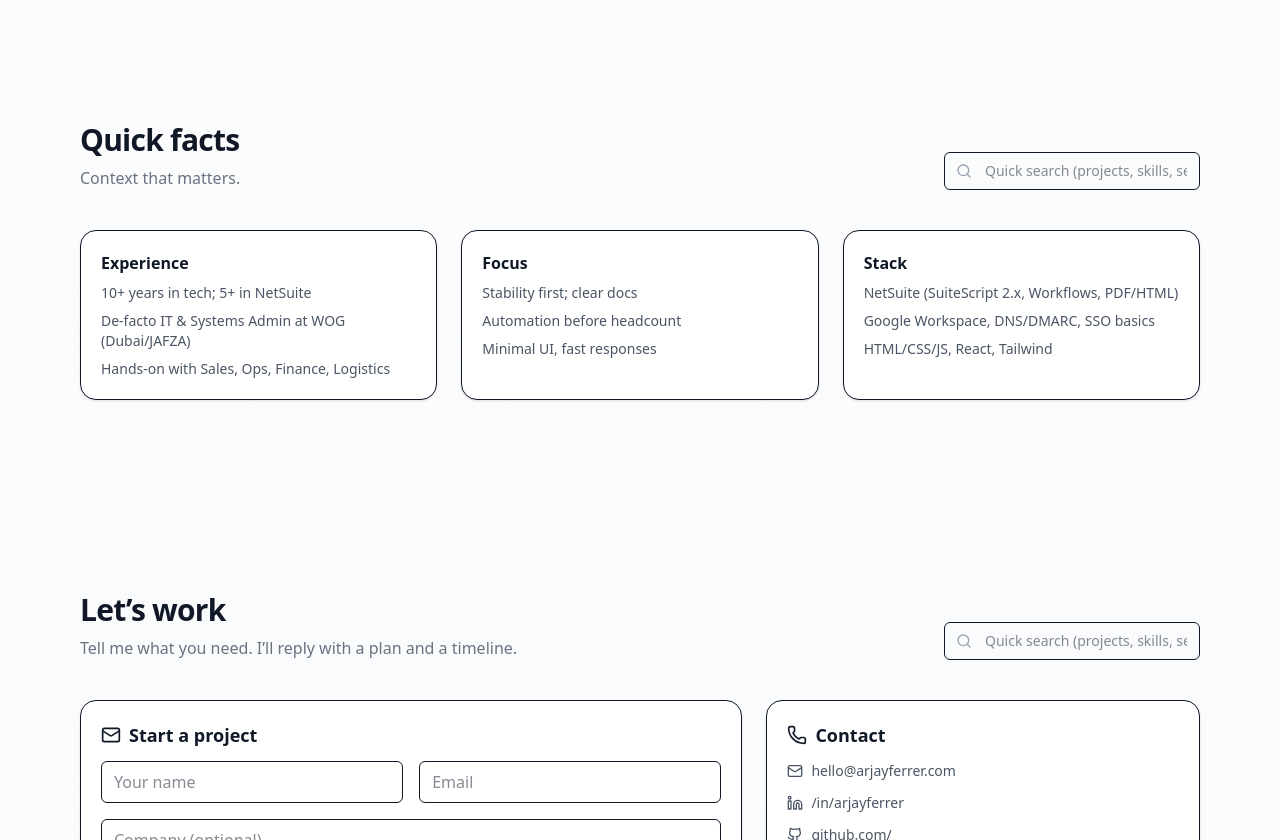
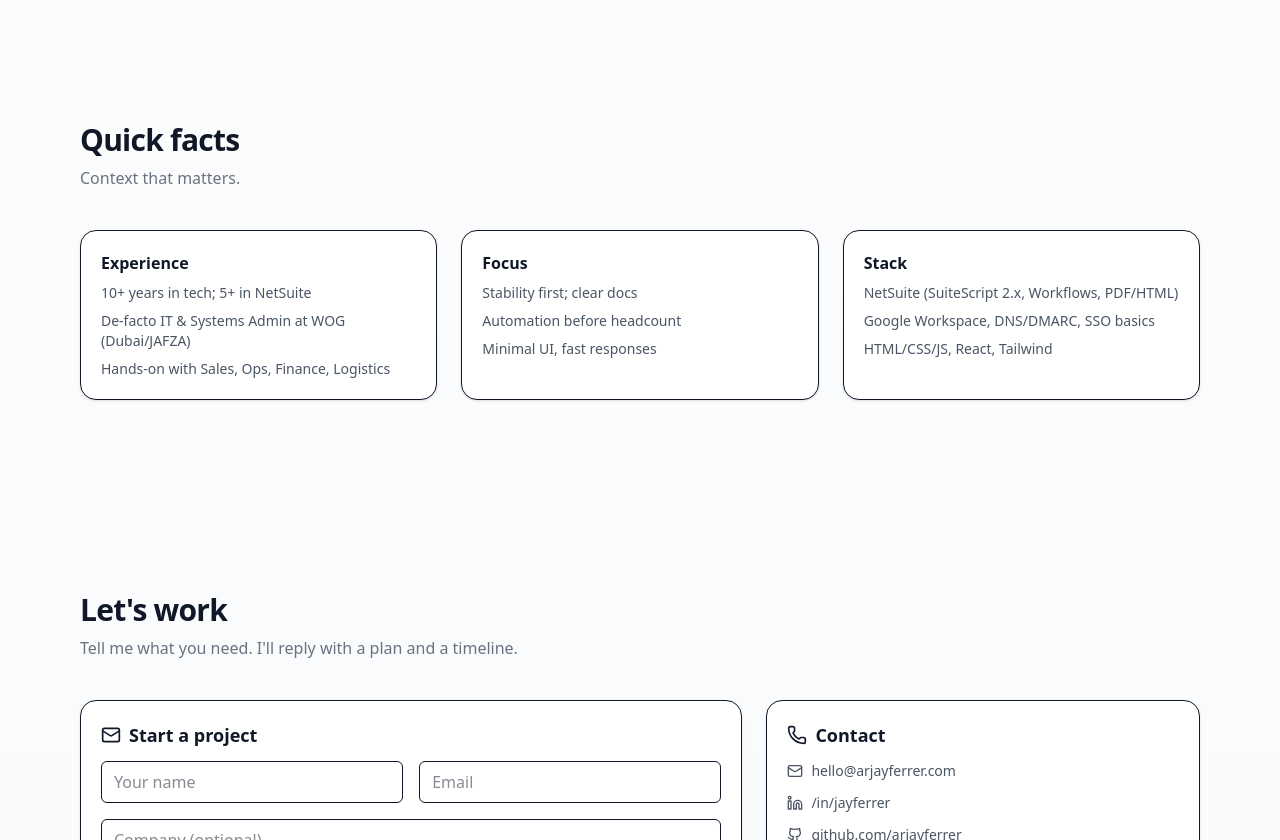
Before and after one commit to arjayferrer/arjayferrer, a React (Vite) app in the folder app/: page / in a window 1280 px wide. Shown: the part 1960-2800 px from the top of the page. Built offline with nearby package versions, Linux system fonts and the light colour scheme.

Commit message:
fix: remove non-functional search, fix URLs, stable keys, drop framer-motion import, named React imports

```diff
--- a/app/src/App.tsx
+++ b/app/src/App.tsx
@@ -1,37 +1,25 @@
-import React from "react"
-import { motion } from "framer-motion"
+import { useState, FormEvent, type ReactNode } from "react"
 import {
   Mail, Wrench, ServerCog, Globe, ShieldCheck, Workflow,
   FileText, Blocks, Database, Rocket, Linkedin, Github, Phone,
-  MapPin, CalendarDays, Search
+  MapPin, CalendarDays
 } from "lucide-react"
 
 
 const ACCENT = "#03feff"
 
-const Container = ({ children }: { children: React.ReactNode }) => (
+const Container = ({ children }: { children: ReactNode }) => (
   <div className="mx-auto w-full max-w-6xl px-4">{children}</div>
 )
 
 const Section = ({
   id, title, subtitle, children
-}: { id: string; title: string; subtitle?: string; children: React.ReactNode }) => (
+}: { id: string; title: string; subtitle?: string; children: ReactNode }) => (
   <section id={id} className="py-16 md:py-24">
     <Container>
-      <div className="mb-10 flex flex-wrap items-end justify-between gap-4">
-        <div>
+      <div className="mb-10">
         <h2 className="text-2xl md:text-3xl font-semibold tracking-tight">{title}</h2>
         {subtitle && <p className="mt-2 max-w-2xl text-gray-500">{subtitle}</p>}
-        </div>
-        <div className="w-full md:w-auto">
-          <div className="relative">
-            <input
-              className="w-full rounded-md border px-3 py-2 pl-10 text-sm"
-              placeholder="Quick search (projects, skills, services)"
-            />
-            <Search className="absolute left-3 top-1/2 h-4 w-4 -translate-y-1/2 text-gray-400" />
-          </div>
-        </div>
       </div>
       {children}
     </Container>
@@ -45,16 +33,16 @@ const Stat = ({ k, v }: { k: string; v: string }) => (
   </div>
 )
 
-const Badge = ({ children }: { children: React.ReactNode }) => (
+const Badge = ({ children }: { children: ReactNode }) => (
   <span className="inline-flex items-center gap-2 rounded-full border px-3 py-1 text-xs font-medium bg-white/60 backdrop-blur">
     {children}
   </span>
 )
-// --- Contact form wired to Formspree ---
+
 function ContactForm() {
-  const [status, setStatus] = React.useState<"idle" | "loading" | "ok" | "err">("idle")
+  const [status, setStatus] = useState<"idle" | "loading" | "ok" | "err">("idle")
 
-  async function handleSubmit(e: React.FormEvent<HTMLFormElement>) {
+  async function handleSubmit(e: FormEvent<HTMLFormElement>) {
     e.preventDefault()
     setStatus("loading")
     const form = e.currentTarget
@@ -99,7 +87,6 @@ function ContactForm() {
         placeholder="A few details—current pain points, deadline, budget range"
       />
 
-      {/* Subject shown in the email you receive */}
       <input type="hidden" name="_subject" value="New project inquiry from arjayferrer.com" />
 
       <div className="flex items-center justify-between">
@@ -113,7 +100,7 @@ function ContactForm() {
         </button>
       </div>
 
-      {status === "ok" && <p className="mt-2 text-sm text-green-600">✅ Sent. I’ll reply shortly.</p>}
+      {status === "ok" && <p className="mt-2 text-sm text-green-600">✅ Sent. I'll reply shortly.</p>}
       {status === "err" && <p className="mt-2 text-sm text-red-600">⚠️ Something went wrong. Try again or email hello@arjayferrer.com.</p>}
     </form>
   )
@@ -124,7 +111,6 @@ export default function IndexPage() {
     <div className="min-h-screen bg-gradient-to-b from-white to-gray-50 text-gray-900">
       {/* HERO */}
       <header className="relative overflow-hidden">
-        {/* subtle glow */}
         <div aria-hidden className="pointer-events-none absolute inset-0">
           <div
             className="absolute -top-24 left-1/2 h-64 w-[90vw] -translate-x-1/2 rounded-full blur-3xl opacity-30"
@@ -134,12 +120,7 @@ export default function IndexPage() {
         </div>
 
         <Container>
-          <motion.div
-            initial={{ opacity: 0, y: 10 }}
-            animate={{ opacity: 1, y: 0 }}
-            transition={{ duration: 0.6 }}
-            className="grid items-center gap-8 pt-16 pb-16 md:pt-24 md:pb-24 md:grid-cols-12"
-          >
+          <div className="hero-fade-in grid items-center gap-8 pt-16 pb-16 md:pt-24 md:pb-24 md:grid-cols-12">
             {/* left */}
             <div className="md:col-span-7">
               <div className="mb-4 flex flex-wrap items-center gap-2">
@@ -235,7 +216,7 @@ export default function IndexPage() {
                 </div>
               </div>
             </div>
-          </motion.div>
+          </div>
         </Container>
       </header>
 
@@ -258,14 +239,14 @@ export default function IndexPage() {
               title: "Web Design / UX",
               bullets: ["Single-page sites","Landing pages","Design systems","Lightweight animations","Content & SEO basics"],
             },
-          ].map((s, i) => (
-            <div key={i} className="rounded-2xl border bg-white p-5 shadow-sm">
+          ].map((s) => (
+            <div key={s.title} className="rounded-2xl border bg-white p-5 shadow-sm">
               <div className="mb-3 flex items-center gap-2 font-semibold">
                 {s.icon} {s.title}
               </div>
               <ul className="space-y-2 text-sm">
-                {s.bullets.map((b, j) => (
-                  <li key={j} className="flex items-start gap-2">
+                {s.bullets.map((b) => (
+                  <li key={b} className="flex items-start gap-2">
                     <span className="mt-2 inline-block h-1.5 w-1.5 rounded-full" style={{ background: ACCENT }} />
                     {b}
                   </li>
@@ -283,8 +264,8 @@ export default function IndexPage() {
             { icon: <FileText className="h-5 w-5" />, title: "Advanced PDF suite", desc: "Quotation, Packing Slip, and auto-paginated templates with conditional tables and totals.", meta: "NetSuite • XML/FreeMarker" },
             { icon: <Blocks className="h-5 w-5" />, title: "Support Cases on NetSuite", desc: "Email-to-case, SLAs, dashboards, and automated customer updates.", meta: "NetSuite • Workflows" },
             { icon: <Database className="h-5 w-5" />, title: "Inbound Shipments + WMS", desc: "Cleaned legacy searches, implemented WMS with notifications to Sales and clients.", meta: "NetSuite • WMS" },
-          ].map((p, i) => (
-            <div key={i} className="rounded-2xl border bg-white p-5 shadow-sm transition-shadow hover:shadow-lg">
+          ].map((p) => (
+            <div key={p.title} className="rounded-2xl border bg-white p-5 shadow-sm transition-shadow hover:shadow-lg">
               <div className="mb-3 flex items-center gap-2 font-semibold">{p.icon}{p.title}</div>
               <p className="min-h-[56px] text-sm text-gray-500">{p.desc}</p>
               <div className="mt-4 text-xs opacity-80">{p.meta}</div>
@@ -301,8 +282,8 @@ export default function IndexPage() {
             { n: "02", t: "Build", d: "Implement with small, reviewable increments." },
             { n: "03", t: "Ship", d: "Deploy safely with rollback in mind." },
             { n: "04", t: "Support", d: "Measure, iterate, document." },
-          ].map((s, i) => (
-            <div key={i} className="rounded-2xl border bg-white p-5 shadow-sm">
+          ].map((s) => (
+            <div key={s.n} className="rounded-2xl border bg-white p-5 shadow-sm">
               <div className="mb-2 flex items-center gap-3 text-lg font-semibold">
                 <span className="text-xl" style={{ color: ACCENT }}>{s.n}</span>{s.t}
               </div>
@@ -343,9 +324,8 @@ export default function IndexPage() {
       </Section>
 
       {/* CONTACT */}
-      <Section id="contact" title="Let’s work" subtitle="Tell me what you need. I’ll reply with a plan and a timeline.">
+      <Section id="contact" title="Let's work" subtitle="Tell me what you need. I'll reply with a plan and a timeline.">
         <div className="grid items-start gap-6 md:grid-cols-5">
-          {/* form */}
           <div className="md:col-span-3">
             <div className="rounded-2xl border bg-white p-5 shadow-sm">
               <div className="mb-3 flex items-center gap-2 text-lg font-semibold">
@@ -355,7 +335,6 @@ export default function IndexPage() {
             </div>
           </div>
 
-          {/* sidebar */}
           <div className="grid gap-6 md:col-span-2">
             <div className="rounded-2xl border bg-white p-5 shadow-sm">
               <div className="mb-3 flex items-center gap-2 text-lg font-semibold">
@@ -363,8 +342,8 @@ export default function IndexPage() {
               </div>
               <div className="space-y-3 text-sm text-gray-600">
                 <div className="flex items-center gap-2"><Mail className="h-4 w-4" /> hello@arjayferrer.com</div>
-                <div className="flex items-center gap-2"><Linkedin className="h-4 w-4" /> /in/arjayferrer</div>
-                <div className="flex items-center gap-2"><Github className="h-4 w-4" /> github.com/</div>
+                <div className="flex items-center gap-2"><Linkedin className="h-4 w-4" /> /in/jayferrer</div>
+                <div className="flex items-center gap-2"><Github className="h-4 w-4" /> github.com/arjayferrer</div>
                 <div className="flex items-center gap-2"><MapPin className="h-4 w-4" /> Dubai, UAE</div>
                 <div className="flex items-center gap-2"><CalendarDays className="h-4 w-4" /> Mon–Fri • 8–5 GST</div>
               </div>
```
Lines whose indentation alone changed are shown as unchanged.
